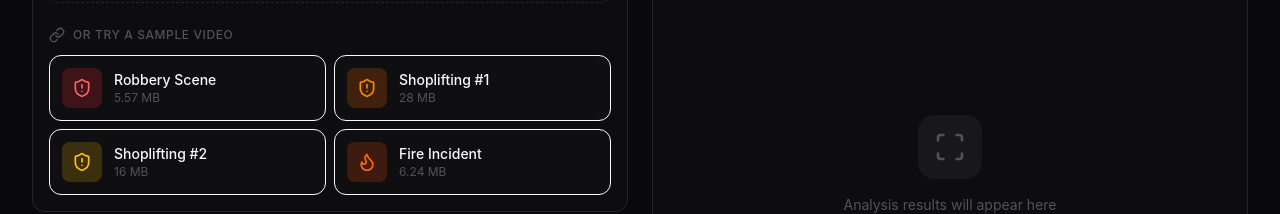
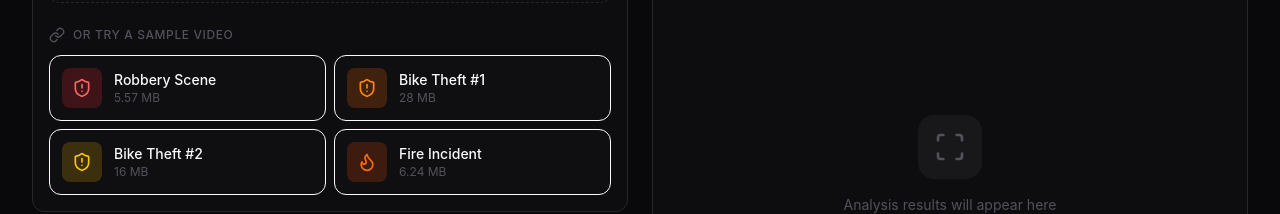
Before and after one commit to shivamsark2001/demo-ai-vid-security, a Next.js app: page / in a window 1280 px wide. Shown: the part 317-531 px from the top of the page. Built offline with nearby package versions, Linux system fonts and the light colour scheme.

Commit message:
fix: Update stealing videos to bike theft with correct context

```diff
--- a/src/components/VideoUpload.tsx
+++ b/src/components/VideoUpload.tsx
@@ -18,25 +18,25 @@ export const SAMPLE_VIDEOS = [
   },
   {
     id: 'stealing1',
-    name: 'Shoplifting #1',
+    name: 'Bike Theft #1',
     url: 'https://82qj2yqd8lzq6kc0.public.blob.vercel-storage.com/Stealing006_x264.mp4',
     size: '28 MB',
     icon: ShieldAlert,
     color: 'text-orange-400',
     bgColor: 'bg-orange-500/20',
-    suggestedContext: 'Retail store surveillance camera',
-    suggestedTargets: 'Shoplifting, theft, concealing merchandise',
+    suggestedContext: 'Outdoor parking or bike rack surveillance camera',
+    suggestedTargets: 'Bike theft, stealing bicycle, cutting lock, unauthorized removal',
   },
   {
     id: 'stealing2',
-    name: 'Shoplifting #2',
+    name: 'Bike Theft #2',
     url: 'https://82qj2yqd8lzq6kc0.public.blob.vercel-storage.com/Stealing012_x264.mp4',
     size: '16 MB',
     icon: ShieldAlert,
     color: 'text-yellow-400',
     bgColor: 'bg-yellow-500/20',
-    suggestedContext: 'Retail store surveillance camera',
-    suggestedTargets: 'Shoplifting, theft, suspicious behavior',
+    suggestedContext: 'Outdoor parking or bike rack surveillance camera',
+    suggestedTargets: 'Bike theft, stealing bicycle, suspicious behavior near bikes',
   },
   {
     id: 'fire',
```
